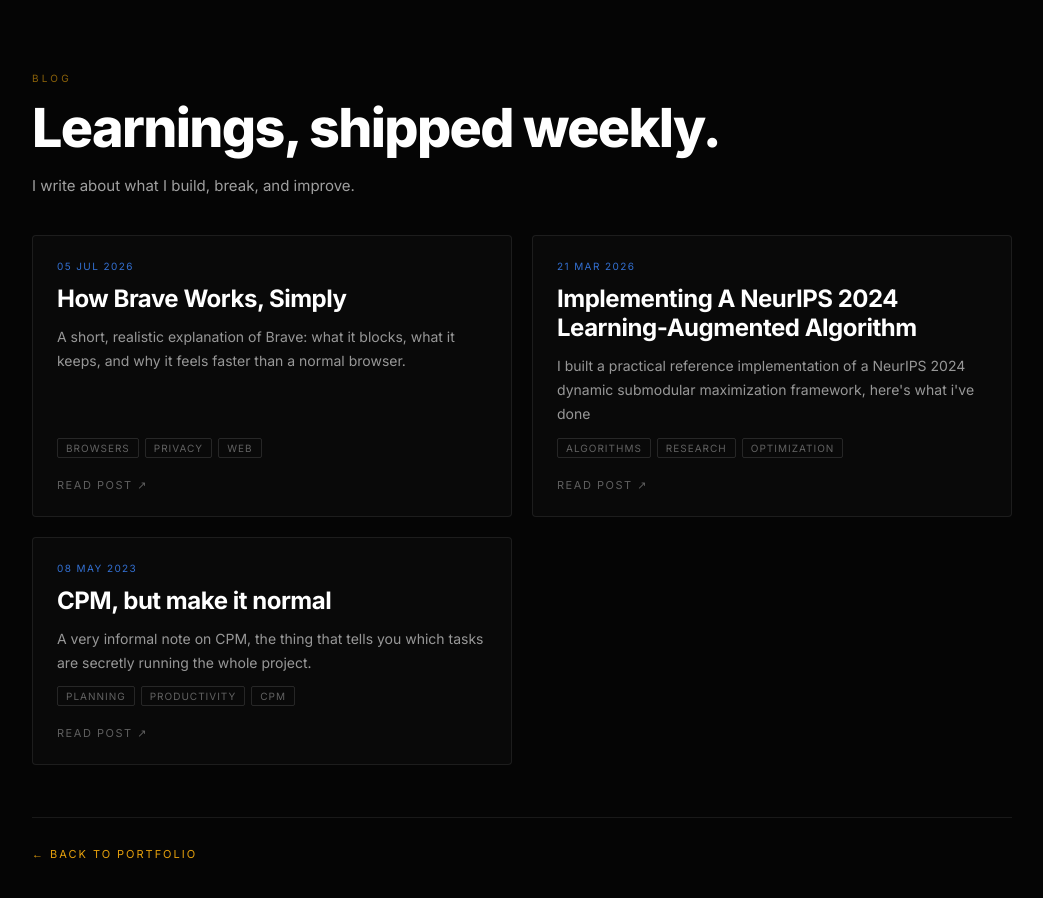
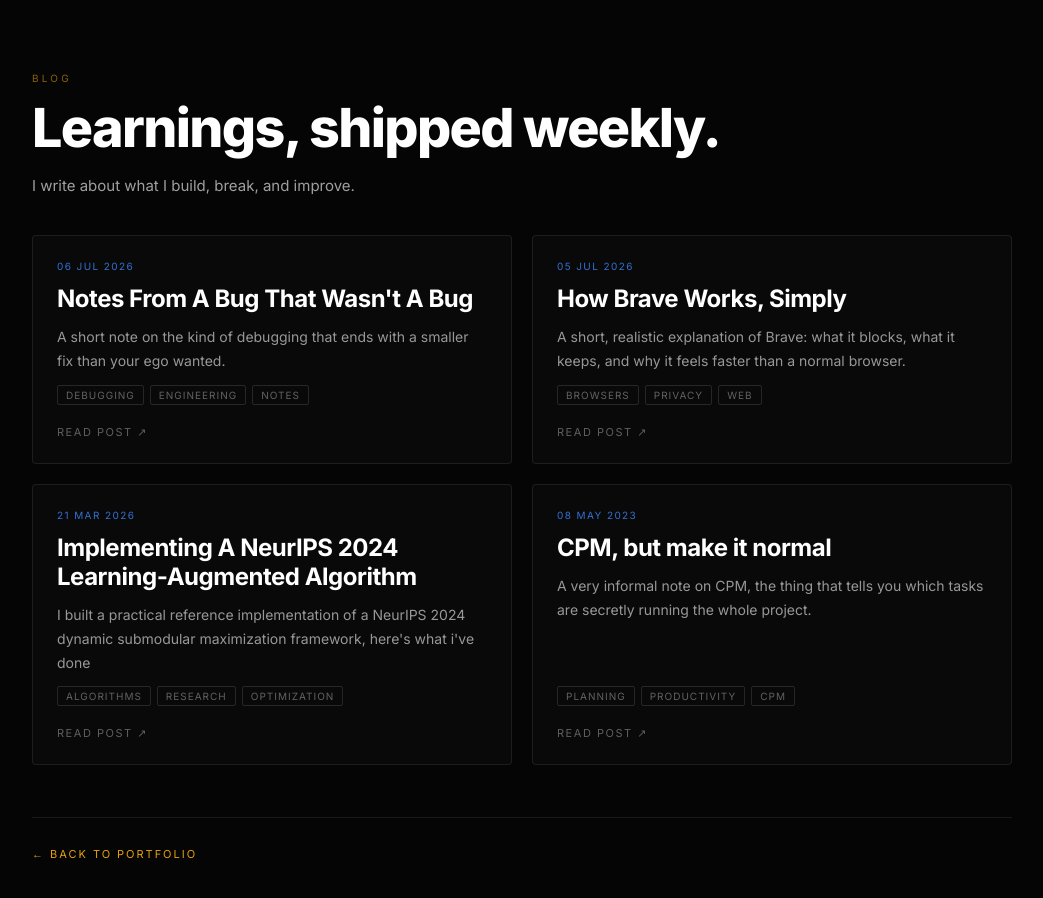
Before and after one commit to hssuryawanshib23-afk/Portfolio-Website, a Next.js app: page /blog in a window 1280 px wide. Shown: the top 898 px of the page, without its empty margins (118-1161 px from the left). Built offline with nearby package versions, Linux system fonts and the light colour scheme.

Commit message:
Update resume link and add debugging note

```diff
--- a/app/blog/posts.ts
+++ b/app/blog/posts.ts
@@ -26,6 +26,29 @@ const image = (src: string, alt: string, caption?: string): BlogBlock => ({
 });
 
 export const BLOG_POSTS: BlogPost[] = [
+    {
+        slug: "notes-from-a-bug-that-was-not-a-bug",
+        title: "Notes From A Bug That Wasn't A Bug",
+        date: "2026-07-06",
+        summary:
+            "A short note on the kind of debugging that ends with a smaller fix than your ego wanted.",
+        tags: ["Debugging", "Engineering", "Notes"],
+        content: [
+            paragraph("The most annoying bugs are the ones that are technically not bugs. The code runs. The page loads. The output is valid. But something still feels slightly off, and nobody can point at the exact line that is guilty."),
+            paragraph("I had one of those recently. I kept looking for a broken condition, a missing await, or some state that was being overwritten. The actual issue was less dramatic: the interface was showing the right thing at the wrong moment, so the user read it as a failure."),
+            heading("What Helped"),
+            list([
+                "I stopped reading the code from top to bottom and used the feature like a first-time user.",
+                "I wrote down what I expected to see before each click.",
+                "I compared that with what the UI actually communicated.",
+                "I ignored the implementation for a while and treated the screen as the source of truth.",
+            ]),
+            paragraph("That changed the shape of the problem. It was not a logic issue. It was a timing and feedback issue. The system knew what was happening, but the user did not."),
+            paragraph("The fix was small: make the loading state honest, keep the previous content stable for a moment, and avoid showing a success-looking state until the action had actually finished."),
+            quote("Sometimes the bug is not that the machine is wrong. Sometimes the bug is that the human has no reason to trust it."),
+            paragraph("I like this kind of lesson because it is easy to forget. Debugging is not always hunting for broken code. A lot of real product work is finding the gap between what the system did and what the person thought it did."),
+        ],
+    },
     {
         slug: "how-brave-works",
         title: "How Brave Works, Simply",
--- a/components/StaticSections.tsx
+++ b/components/StaticSections.tsx
@@ -272,7 +272,7 @@ export default function StaticSections() {
 
                         {/* Resume button */}
                         <a
-                            href="https://drive.google.com/file/d/18icfgBMgEjY0JtQTaDLF75pofeamrNJ5/view?usp=sharing"
+                            href="https://drive.google.com/file/d/18Fo0TMoSqtMgWb7y9MPColrwXZuR-ndf/view?usp=sharing"
                             download
                             style={{
                                 display: "inline-flex", alignItems: "center", gap: 10,
```
